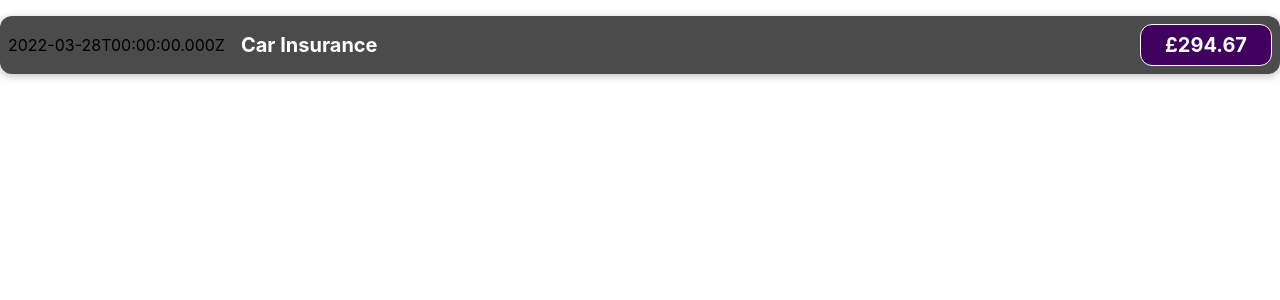
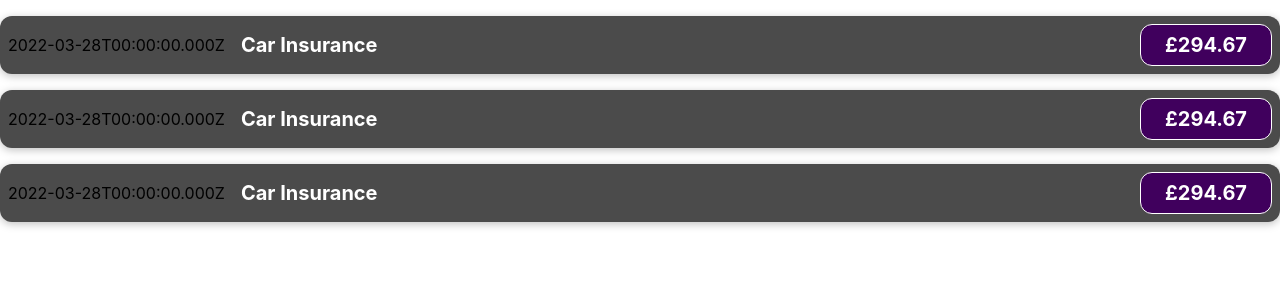
Before and after one commit to JAYMAC1/react-complete-inc-redux, a React (Create React App) app in the folder react-complete-guide/: page / in a window 1280 px wide. Shown: the top 300 px of the page. Built offline with nearby package versions, Linux system fonts and the light colour scheme.

Commit message:
added dummy test data

```diff
--- a/react-complete-guide/src/App.js
+++ b/react-complete-guide/src/App.js
@@ -1,9 +1,33 @@
 import ExpenseItem from './components/ExpenseItem'
 
 const App = () => {
+  const expenses = [
+    {
+      id: 1,
+      title: 'Car Insurance',
+      amount: 294.67,
+      date: new Date(2022, 2, 28),
+    },
+    {
+      id: 2,
+      title: 'Car Fuel',
+      amount: 150,
+      date: new Date(2022, 4, 2),
+    },
+    {
+      id: 3,
+      title: 'Food Shopping',
+      amount: 330,
+      date: new Date(2022, 0, 15),
+    },
+  ]
+
   return (
     <div>
-      <ExpenseItem />
+      {expenses.length > 0 &&
+        expenses.map((expense) => (
+          <ExpenseItem key={expense.id} expense={expense} />
+        ))}
     </div>
   )
 }
```
